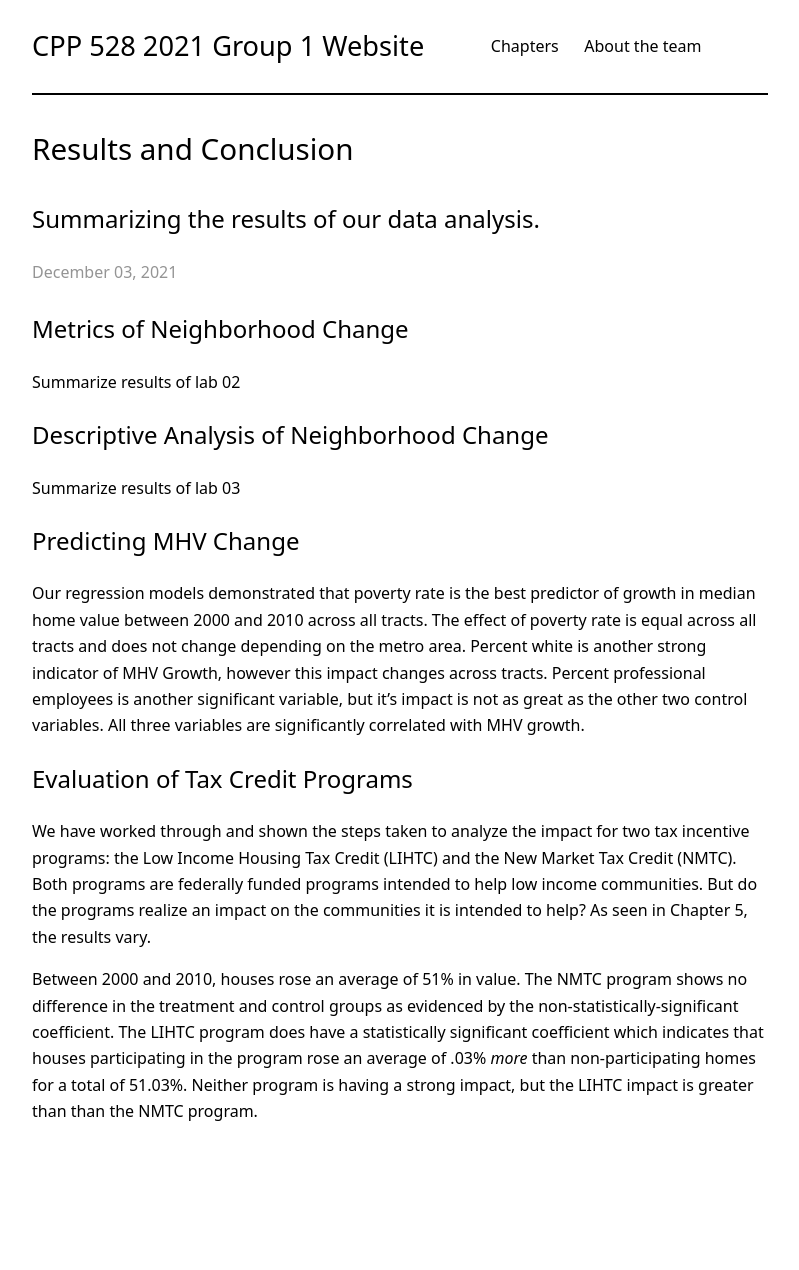
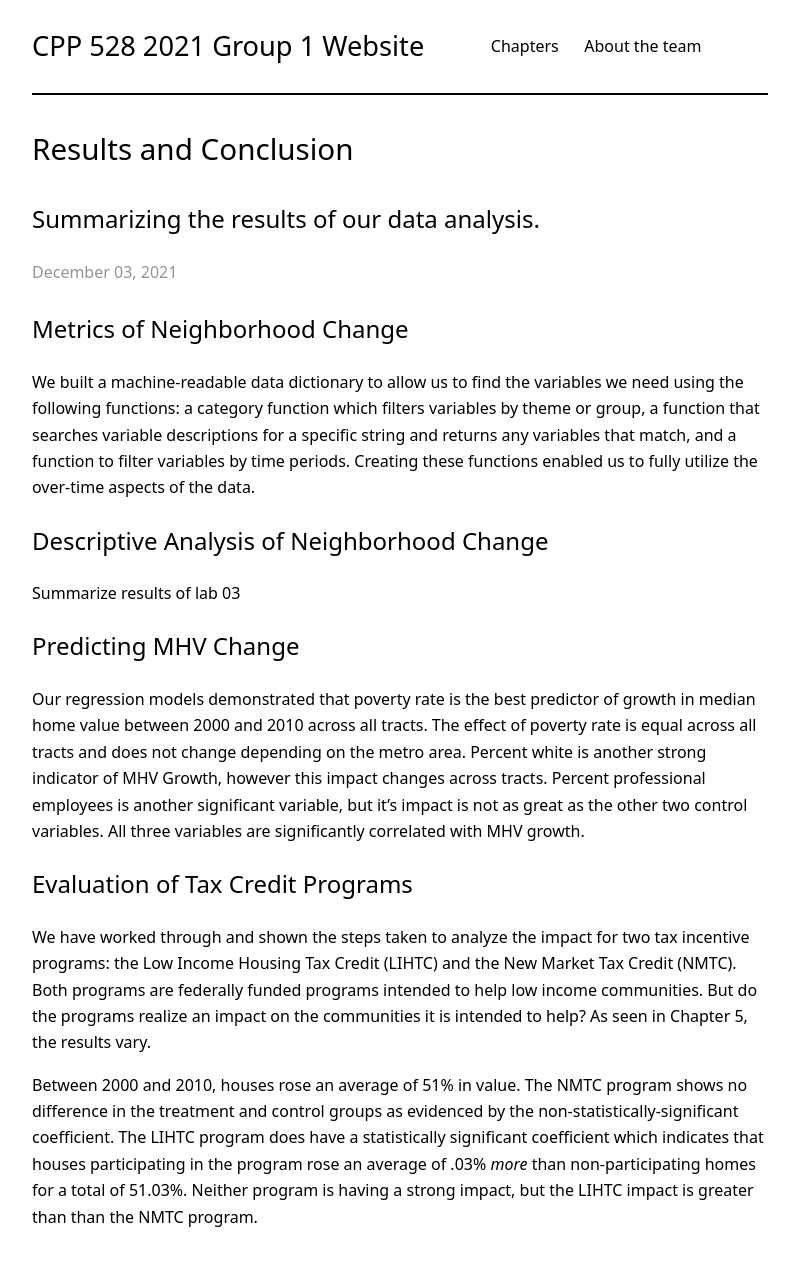
Before and after one commit to jmacost5/cpp-528-fall-2021-group-01, a Jekyll site: the page built from _posts/2021-12-03-ch05-results.md, in a window 1280 px wide. Shown: the whole page, without its empty margins (240-1039 px from the left). Built offline with Jekyll 4.4.1, drawn with Linux system fonts in a browser that asks for light colours; nearby versions of some CDN libraries; our own code applies the rules of GitHub Pages for plain Markdown files; before the commit the page ends 1164 px from its top, so only the background shows below that.

Commit message:
Update 2021-12-03-ch05-results.md

```diff
--- a/_posts/2021-12-03-ch05-results.md
+++ b/_posts/2021-12-03-ch05-results.md
@@ -5,7 +5,7 @@ subtitle: "Summarizing the results of our data analysis."
 
 ## Metrics of Neighborhood Change
 
-Summarize results of lab 02
+We built a machine-readable data dictionary to allow us to find the variables we need using the following functions: a category function which filters variables by theme or group, a function that searches variable descriptions for a specific string and returns any variables that match, and a function to filter variables by time periods. Creating these functions enabled us to fully utilize the over-time aspects of the data.
 
 ## Descriptive Analysis of Neighborhood Change
 
```
